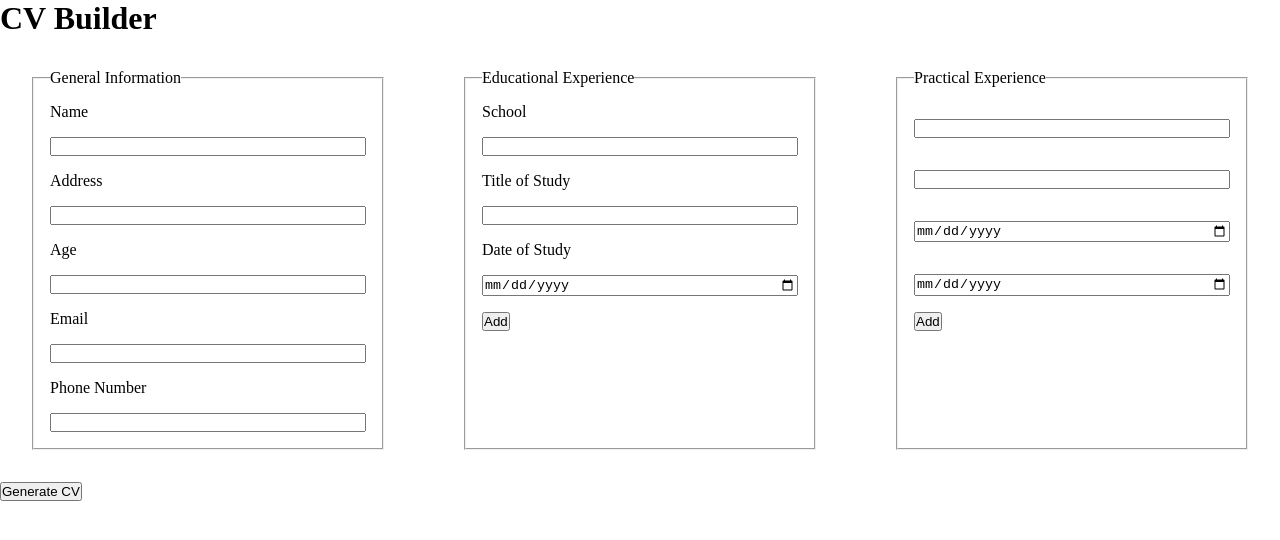
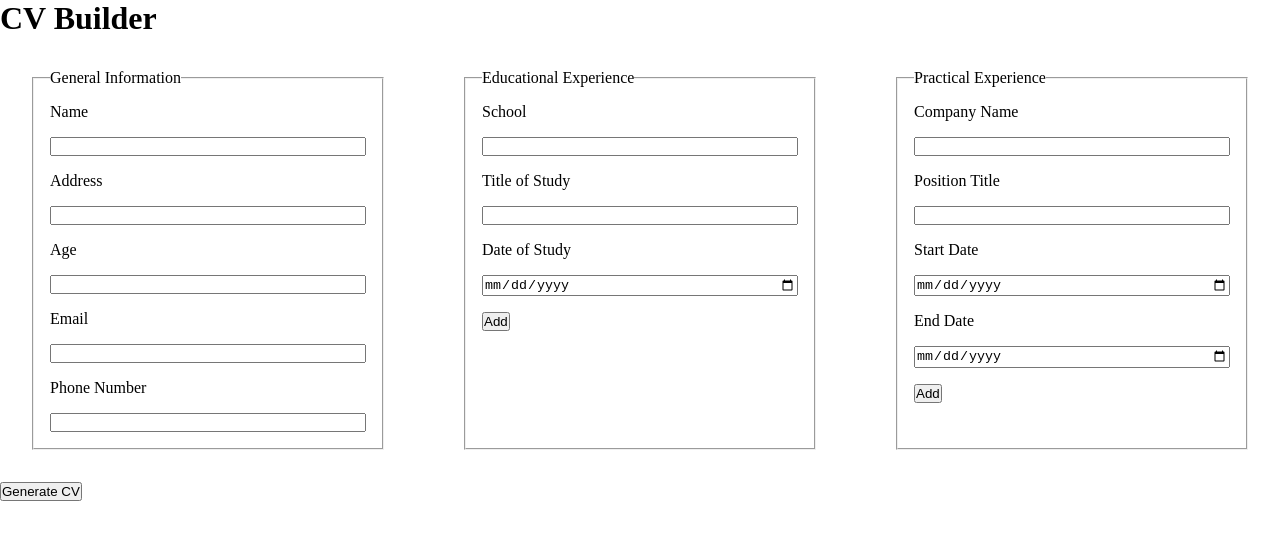
Before and after one commit to aiuyap/odin-cv-app, a React app: page / in a window 1280 px wide. Shown: the top 540 px of the page. Built offline with nearby package versions, Linux system fonts and the light colour scheme; the HTML template or start-up script is replaced by a standard one.

Commit message:
feat: now able to add work

```diff
--- a/src/App.jsx
+++ b/src/App.jsx
@@ -8,6 +8,7 @@ export function App() {
   const [generalInfo, setGeneralInfo] = useState();
   const [generateClicked, setGenerateClicked] = useState(false);
   const [educArray, setEducArray] = useState([]);
+  const [workArray, setWorkArray] = useState([]);
 
   function updateGenInfo(newInfo) {
     setGeneralInfo(newInfo);
@@ -37,7 +38,10 @@ export function App() {
         </fieldset>
         <fieldset>
           <legend>Practical Experience</legend>
-          <PracticalExperience></PracticalExperience>
+          <PracticalExperience
+            workArray={workArray}
+            setWorkArray={setWorkArray}
+          ></PracticalExperience>
         </fieldset>
       </div>
       <div>
--- a/src/components/PracticalExperience.jsx
+++ b/src/components/PracticalExperience.jsx
@@ -1,15 +1,61 @@
+import { useState } from "react";
 import { InputField } from "./InputField";
 
-export function PracticalExperience() {
+export function PracticalExperience({ workArray, setWorkArray }) {
+  const [currentWork, setWork] = useState();
+
+  function getInfo(text, inputName) {
+    setWork({ ...currentWork, [inputName]: text });
+  }
+
+  function addWork(e) {
+    e.preventDefault();
+    setWorkArray([...workArray, { ...currentWork, key: crypto.randomUUID() }]);
+  }
+
+  function removeWork(id) {
+    setWorkArray((workArray) => {
+      return workArray.filter((work) => work.key !== id);
+    });
+  }
+
   return (
-    <form>
-      <InputField inputName="Company Name"></InputField>
-      <InputField inputName="Position Title"></InputField>
-      <InputField inputName="Start Date" inputType="date"></InputField>
-      <InputField inputName="End Date" inputType="date"></InputField>
+    <form onSubmit={addWork}>
+      <InputField
+        inputName="companyName"
+        labelText="Company Name"
+        getInfo={getInfo}
+      ></InputField>
+      <InputField
+        inputName="title"
+        labelText="Position Title"
+        getInfo={getInfo}
+      ></InputField>
+      <InputField
+        inputName="startDate"
+        labelText="Start Date"
+        inputType="date"
+        getInfo={getInfo}
+      ></InputField>
+      <InputField
+        inputName="endDate"
+        labelText="End Date"
+        inputType="date"
+        getInfo={getInfo}
+      ></InputField>
       <div>
         <button type="submit">Add</button>
       </div>
+      <ul>
+        {workArray.map((work) => (
+          <li key={work.key}>
+            {work.companyName}{" "}
+            <button type="button" onClick={() => removeWork(work.key)}>
+              X
+            </button>
+          </li>
+        ))}
+      </ul>
     </form>
   );
 }
```
